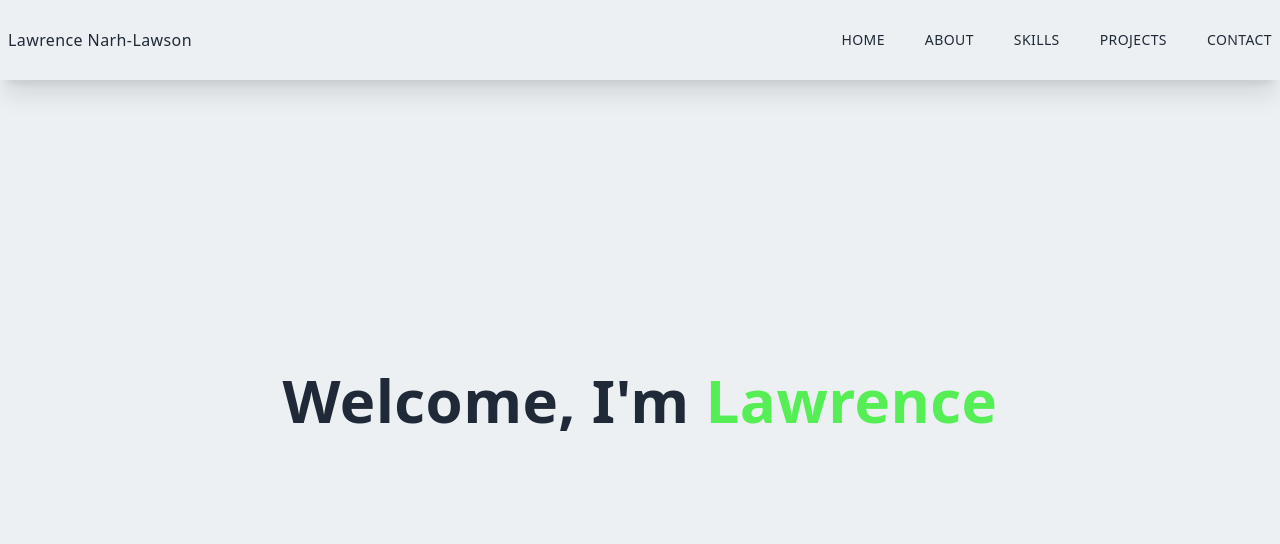
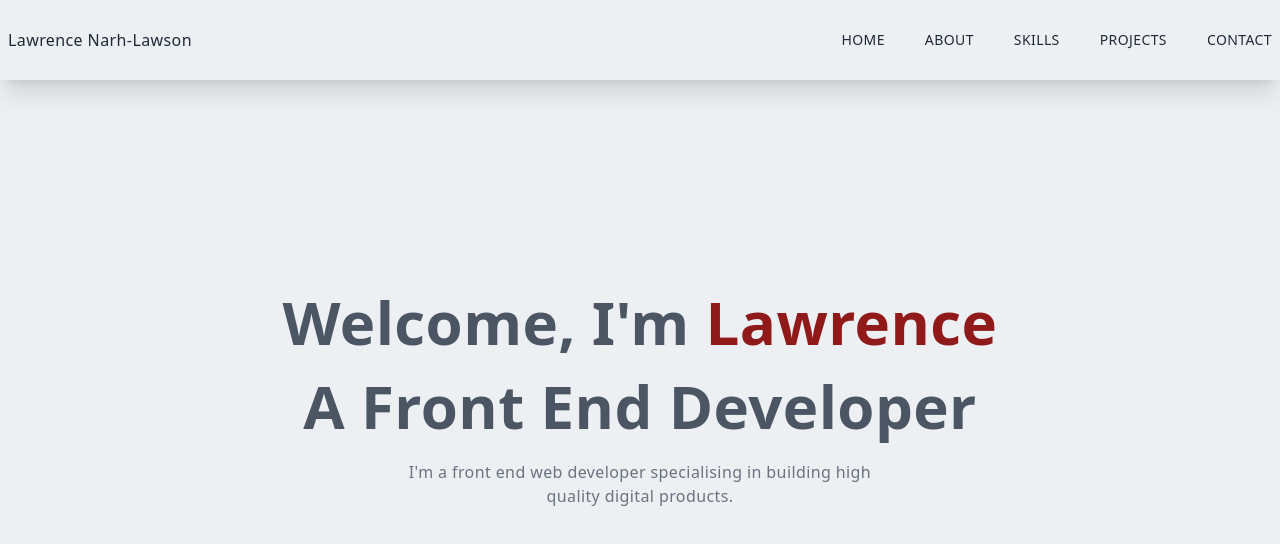
Before and after one commit to lawlawson/portfolio-july, a Next.js app: page / in a window 1280 px wide. Shown: the top 544 px of the page. Built offline with nearby package versions, Linux system fonts and the light colour scheme.

Commit message:
Added content to main

```diff
--- a/pages/components/Main.jsx
+++ b/pages/components/Main.jsx
@@ -5,7 +5,12 @@ const Main = () => {
     <div className="w-full h-screen text-center">
       <div className="max-w-[1240px] w-full h-full mx-auto p2 flex justify-center items-center">
         <div>
-          <h1>Welcome, I&apos;m <span className="text-[#5e5]">Lawrence</span></h1>
+          <h1 className="py-4 text-gray-600">Welcome, I&apos;m <span className="text-[#901a1a]">Lawrence</span></h1>
+          <h1 className="py-2 text-gray-600">A Front End Developer</h1>
+          <p className="py-4 text-gray-500 max-w-[70%] m-auto">I&apos;m a front end web developer specialising in building high quality digital products.</p>
+          <div>
+
+          </div>
         </div>
       </div>
     </div>
--- a/pages/components/Navbar.jsx
+++ b/pages/components/Navbar.jsx
@@ -69,7 +69,7 @@ const Navbar = () => {
             </Link>
           </ul>
           <div className='pt-40'>
-            <p className='uppercase tracking-widest text-[#5651e5]'>Find me on</p>
+            <p className='uppercase tracking-widest text-[#901a1a]'>Find me on</p>
             <div className='flex items-center justify-between my-4 w-full sm:w-[80%]'>
               <div className='cursor-pointer hover:scale-105 ease-in duration-300'>
                 <FaLinkedinIn />
```
